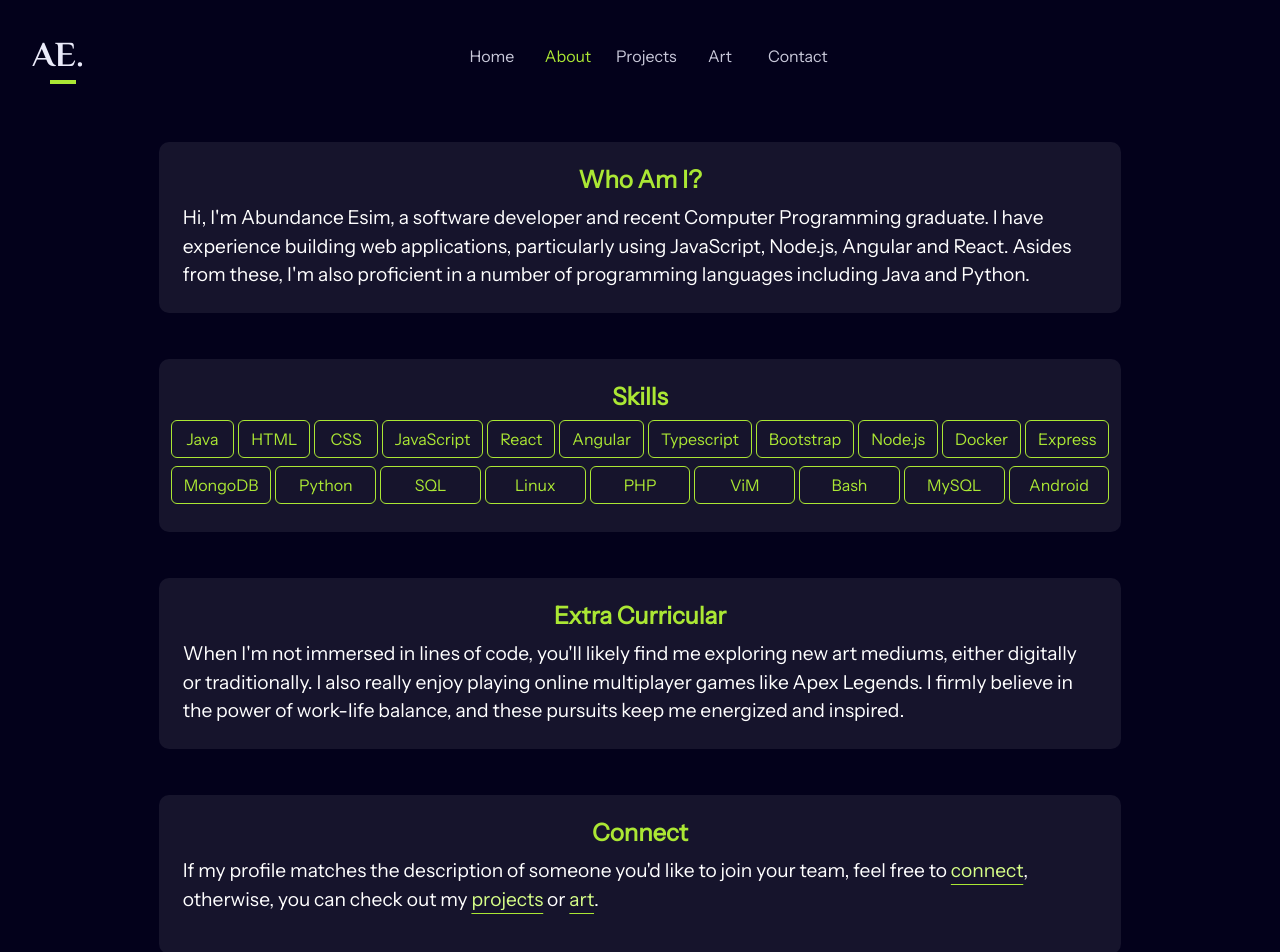
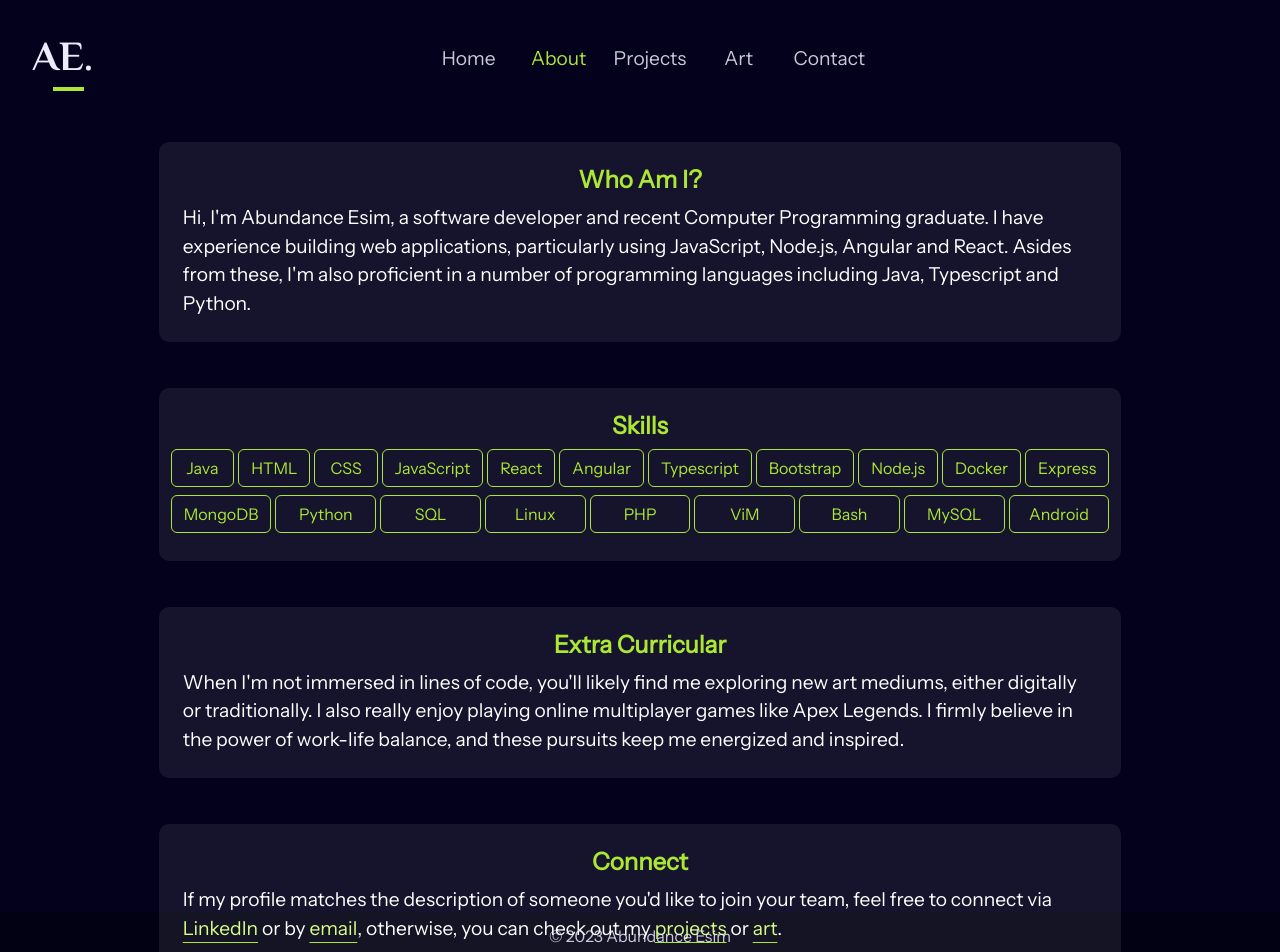
Before and after one commit to abundanceesim/website-portfolio, a React (Create React App) app in the folder client/: page /about in a window 1280 px wide. Shown: the top 952 px of the page. Built offline with nearby package versions, Linux system fonts and the light colour scheme.

Commit message:
Update application style

```diff
--- a/client/src/App.css
+++ b/client/src/App.css
@@ -61,6 +61,7 @@ body {
   /* width: 80%; */
   margin: 0 auto ;
   min-width: fit-content;
+  height: 100vh;
 }
 
 .not-found-img {
@@ -284,6 +285,7 @@ ul.nav-menu > a {
   font-weight: 600;
   animation-duration: 0.7s;
   animation-name: animate-pop;
+  width: 10rem !important;
 }
 
 .introContent > span, .introPara {
@@ -503,7 +505,7 @@ ul.nav-menu > a {
     margin-top: 0px !important;
     padding-top: 2px !important;
     font-size: 1.25rem !important;
-    width: 6.5rem !important;
+    width: 10rem !important;
   }
 
   .home-icon {
@@ -619,8 +621,6 @@ ul.nav-menu > a {
     z-index: -2;
   } */
 
-
-
 }
 
 @media only screen and (min-width: 768px) and (max-width:992px) {
@@ -654,9 +654,26 @@ ul.nav-menu > a {
     width: 75vw;
   }
   .artwork {
-    width: 34vw;
-    height: 34vw;
+    width: 38vw;
+    height: 38vw;
   }
+
+  .about-page {
+    height: 100vh;
+  }
+
+  .nav-container, .contact-form, input, textarea {
+    font-size: larger;
+  }
+
+  .nav-logo > a {
+    font-size: 2.6rem;
+  }
+
+  .nav-item {
+    width: 70px;
+  }
+
   .wrapper {
     height: 100% !important
   }
@@ -667,14 +684,21 @@ ul.nav-menu > a {
       width: 84vw;
     }
 
+    .nav-container {
+      margin-right: 5.5rem;
+    }
+
+    .navbar {
+      width: 100vw;
+    }
+
     .project-row {
       justify-content: center;
     }
 
-    .nav-container {
-      margin-right: 5.5rem;
+    .art-page {
+      width: 83vw;
     }
-
 }
 
 @media only screen and (min-width: 1400px) {
--- a/client/src/pages/About.jsx
+++ b/client/src/pages/About.jsx
@@ -20,7 +20,7 @@ export default function About() {
                 Programming graduate. I have experience building web
                 applications, particularly using JavaScript, Node.js, Angular
                 and React. Asides from these, I'm also proficient in a number of
-                programming languages including Java and Python.
+                programming languages including Java, Typescript and Python.
               </div>
             </div>
             <div className="col-3 about-card p-4" id="second">
@@ -53,9 +53,17 @@ export default function About() {
                 <h4 className="about-heading">Connect</h4>
                 <div className="pb-3">
                   If my profile matches the description of someone you'd like to
-                  join your team, feel free to{" "}
+                  join your team, feel free to connect via{" "}
                   <span className="about-links">
-                    <a href="/contact">connect</a>
+                    <a href="http://www.linkedin.com/in/abundance-esim">
+                      LinkedIn
+                    </a>
+                  </span>
+                  {" "} or by{" "}
+                  <span className="about-links">
+                    <a href="mailto:abundanceesim@gmail.com">
+                      email
+                    </a>
                   </span>
                   , otherwise, you can check out my{" "}
                   <span className="about-links">
--- a/client/src/pages/Home.jsx
+++ b/client/src/pages/Home.jsx
@@ -1,5 +1,5 @@
 import me from "../assets/personal/abundance-snow.png";
-import {FaLinkedin, FaGithub} from 'react-icons/fa';
+import { FaLinkedin, FaGithub, FaEnvelope } from "react-icons/fa";
 import Footer from "../components/Footer";
 
 
@@ -38,13 +38,17 @@ export default function Home() {
                   style={{ color: "white" }}
                 />
               </a>
+              <a href="mailto:abundanceesim@gmail.com ">
+                <FaEnvelope
+                  className="mt-3 home-icon"
+                  style={{ color: "white" }}
+                />
+              </a>
             </div>
           </div>
           <img className="bg" src={me} alt="abundance-esim" />
         </div>
-
       </section>
-
     </>
   );
 }
```
